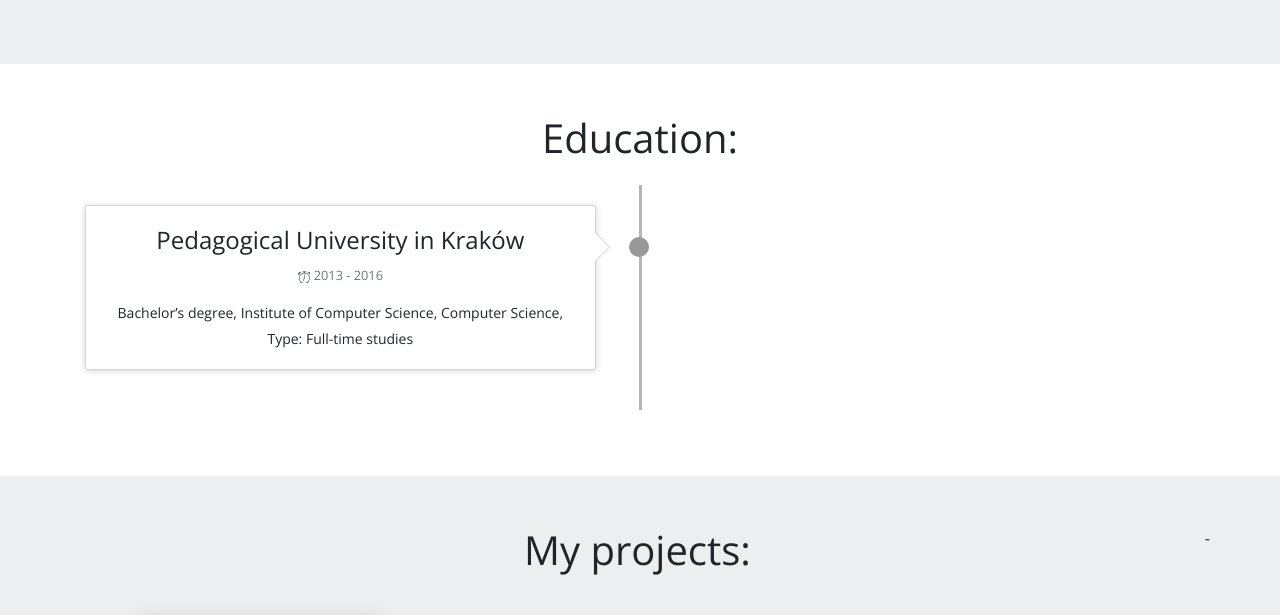
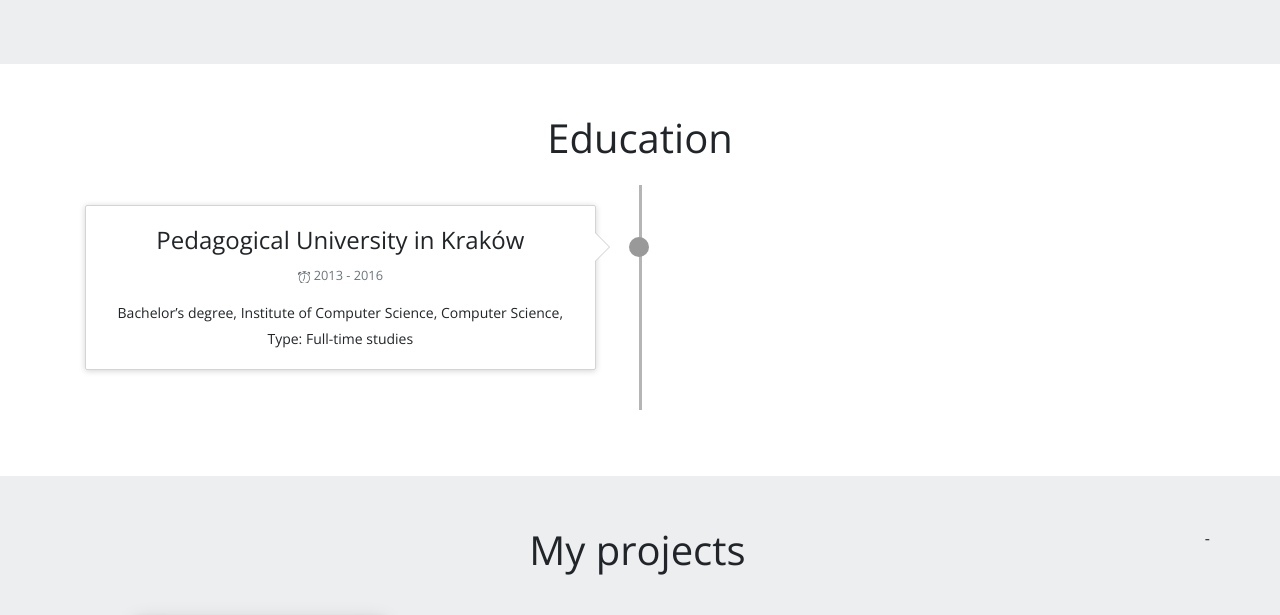
Before and after one commit to MichalZmu/CV-page, a plain HTML site: page index.html in a window 1280 px wide. Shown: the part 1954-2569 px from the top of the page. Drawn offline with nearby package versions, Linux system fonts and the light colour scheme.

Commit message:
improvments

```diff
--- a/index.html
+++ b/index.html
@@ -151,7 +151,7 @@
     <div class="container" data-aos="fade-left" data-aos-duration="1000">
         <div class="row text-center">
             <div class="col">
-                <h1>Education:</h1>
+                <h1>Education</h1>
                 <ul class="timeline">
                     <li>
                         <div class="timeline-badge"></div>
@@ -188,7 +188,7 @@
     <div class="container" data-aos="fade-right" data-aos-duration="1000">
         <div class="row text-center">
             <div class="col">
-                <h1>My projects:</h1>
+                <h1>My projects</h1>
             </div>
             -
         </div>
@@ -257,7 +257,7 @@
     <div class="container" data-aos="fade-right" data-aos-duration="1000">
         <div class="row text-center">
             <div class="col d-flex flex-column align-items-center">
-                <h1>Contact:</h1>
+                <h1>Contact</h1>
                 <p class="d-flex align-items-center justify-content-center">
                     <svg width="2em" height="2em" viewBox="0 0 16 16" class="bi bi-mailbox icon" fill="currentColor"
                          xmlns="http://www.w3.org/2000/svg">
```
